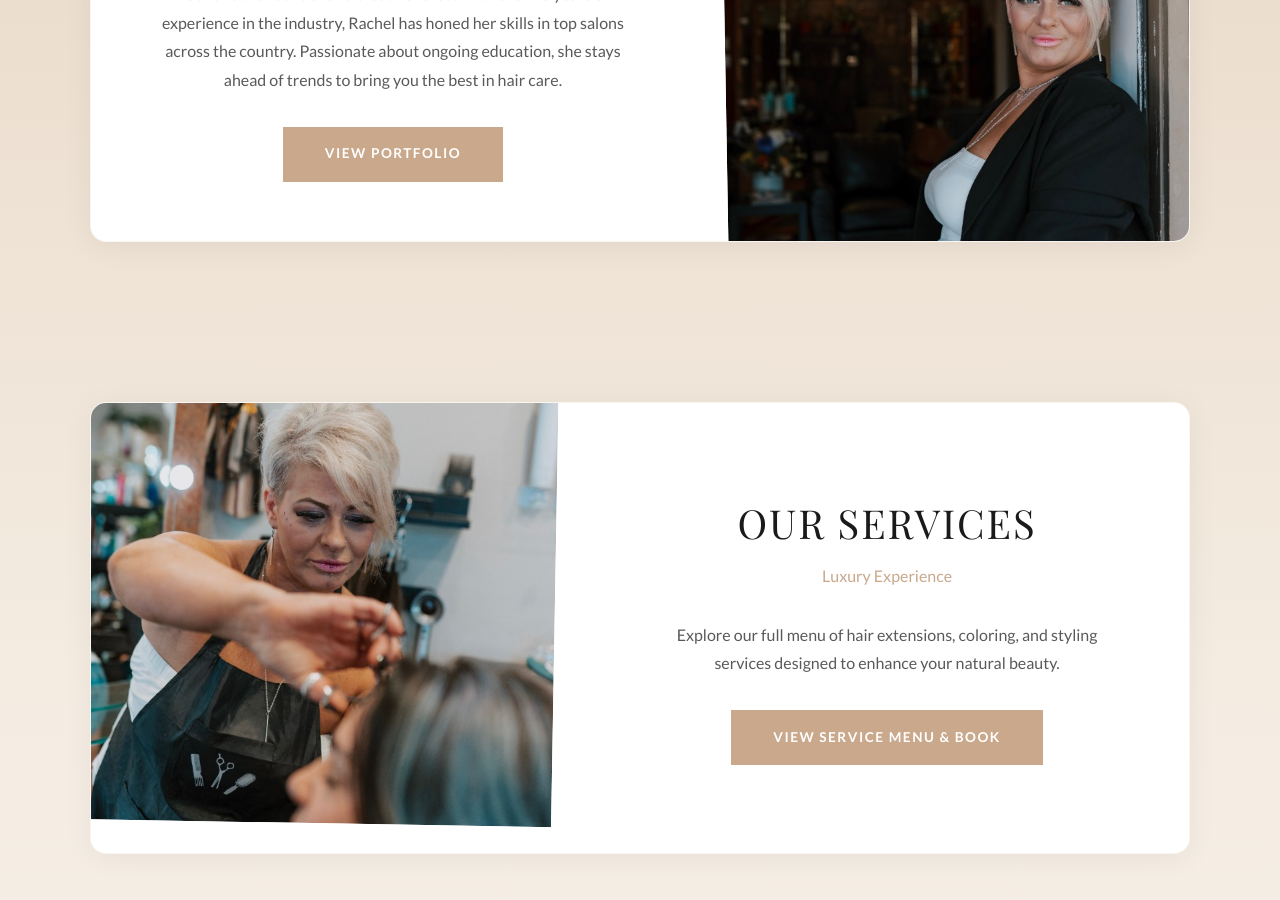
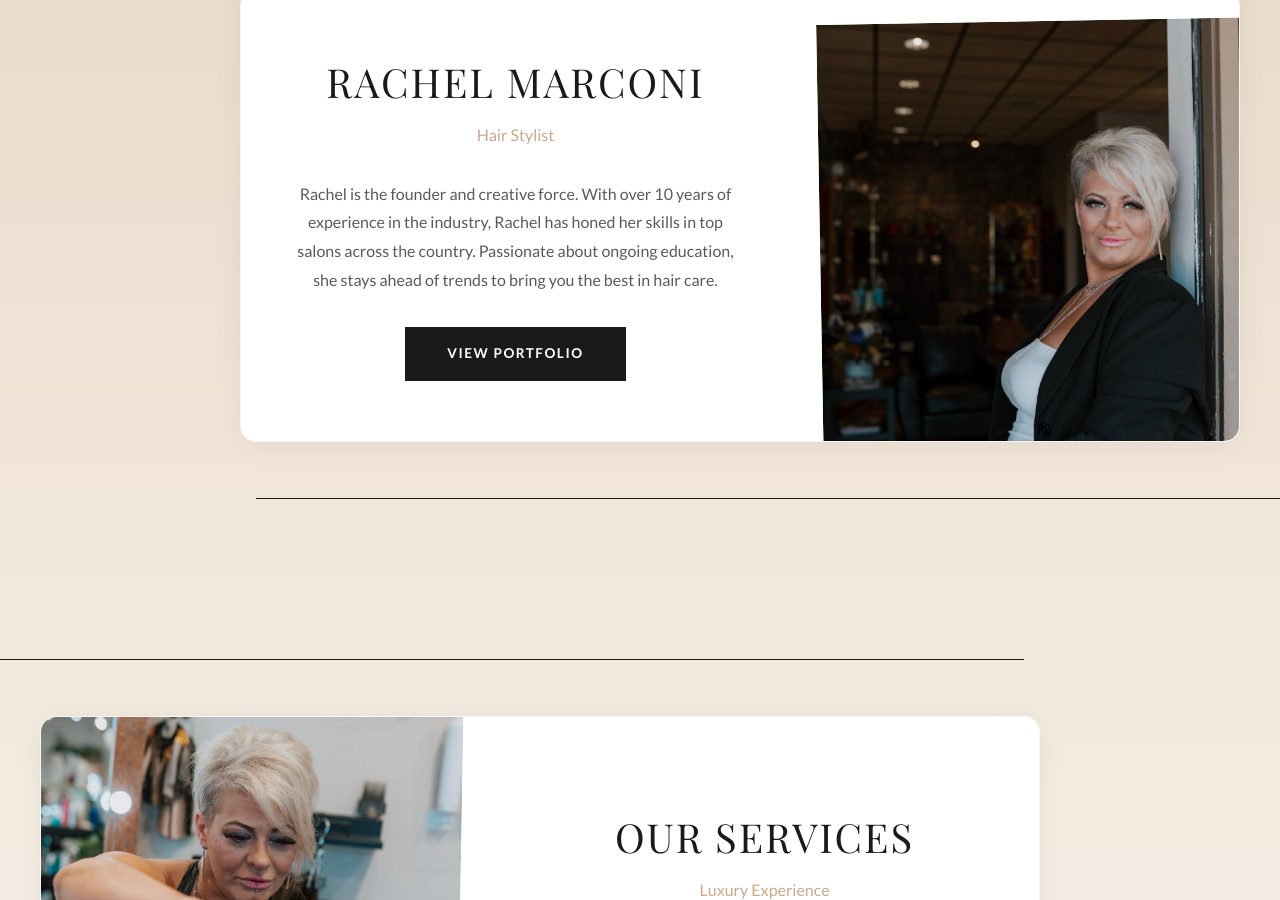
Before and after one commit to sashank5644/Rachel-Website, a Next.js app: page / in a window 1280 px wide. Shown: the part 1900-2800 px from the top of the page. Built offline with nearby package versions, Linux system fonts and the light colour scheme; a web font is replaced by a local one.

Commit message:
updated website

```diff
--- a/app/globals.css
+++ b/app/globals.css
@@ -319,12 +319,63 @@ button {
   overflow: hidden;
   box-shadow: 0 4px 30px rgba(0, 0, 0, 0.06);
   border: 1px solid rgba(201, 168, 140, 0.12);
-  max-width: 1100px;
+  max-width: 1000px;
   margin: 0 auto;
+  transition: transform 0.4s ease;
 }
 
 .section-card-reverse {
   flex-direction: row-reverse;
+}
+
+/* Alternating card offsets */
+.section-card-align-left {
+  margin-left: 0;
+  margin-right: auto;
+  transform: translateX(-40px);
+}
+
+.section-card-align-right {
+  margin-left: auto;
+  margin-right: 0;
+  transform: translateX(40px);
+}
+
+/* Elegant horizontal line dividers */
+.section-with-lines {
+  position: relative;
+}
+
+.section-with-lines::before,
+.section-with-lines::after {
+  content: '';
+  display: block;
+  height: 1px;
+  background: #1a1a1a;
+}
+
+.section-with-lines::before {
+  margin-bottom: 3.5rem;
+}
+
+.section-with-lines::after {
+  margin-top: 3.5rem;
+}
+
+/* Left-aligned: line draws from left edge to right edge of card */
+.section-align-left::before,
+.section-align-left::after {
+  width: 80%;
+  margin-left: 0;
+  margin-right: auto;
+}
+
+/* Right-aligned: line draws from left edge of card to right edge */
+.section-align-right::before,
+.section-align-right::after {
+  width: 80%;
+  margin-left: auto;
+  margin-right: 0;
 }
 
 .section-card-image {
@@ -405,21 +456,21 @@ button {
 .section-card-cta {
   display: inline-block;
   padding: 0.9rem 2.5rem;
-  background: var(--accent);
+  background: #1a1a1a;
   color: #fff !important;
   text-transform: uppercase;
   letter-spacing: 1.5px;
   font-size: 0.85rem;
   font-weight: 700;
-  border: 2px solid var(--accent);
+  border: 2px solid #1a1a1a;
   transition: all 0.3s ease;
 }
 
 .section-card-cta:hover {
   background: transparent;
-  color: var(--accent) !important;
+  color: #1a1a1a !important;
   transform: translateY(-2px);
-  box-shadow: 0 4px 12px rgba(201, 168, 140, 0.3);
+  box-shadow: 0 4px 12px rgba(0, 0, 0, 0.15);
 }
 
 @media (max-width: 900px) {
@@ -430,6 +481,13 @@ button {
   .section-card {
     flex-direction: column !important;
     border-radius: 12px;
+    max-width: 100%;
+  }
+
+  .section-card-align-left,
+  .section-card-align-right {
+    margin-left: auto;
+    margin-right: auto;
   }
 
   .section-card-image {
@@ -443,6 +501,19 @@ button {
 
   .section-card-title {
     font-size: 2rem;
+  }
+
+  .section-with-lines::before,
+  .section-with-lines::after {
+    width: 40%;
+  }
+
+  .section-with-lines::before {
+    margin-bottom: 2rem;
+  }
+
+  .section-with-lines::after {
+    margin-top: 2rem;
   }
 
   h1 {
--- a/app/page.tsx
+++ b/app/page.tsx
@@ -23,11 +23,12 @@ export default function Home() {
         reverse={false}
         isArch={true}
         offset="up"
+        align="left"
       />
 
       <Section
-        title="The Boss"
-        subtitle="Rachel Stylist"
+        title="Rachel Marconi"
+        subtitle="Hair Stylist"
         content="Rachel is the founder and creative force. With over 10 years of experience in the industry, Rachel has honed her skills in top salons across the country. Passionate about ongoing education, she stays ahead of trends to bring you the best in hair care."
         imageSrc="/images/rachel-3.jpg"
         imageAlt="Rachel Portrait"
@@ -35,6 +36,7 @@ export default function Home() {
         ctaText="View Portfolio"
         ctaLink="#portfolio"
         offset="down"
+        align="right"
       />
 
       <Section
@@ -48,6 +50,7 @@ export default function Home() {
         ctaText="View Service Menu & Book"
         ctaLink="https://www.hairartistrybyrachelsalem.com"
         offset="up"
+        align="left"
       />
 
       <Gallery />
--- a/components/Section.tsx
+++ b/components/Section.tsx
@@ -12,6 +12,7 @@ interface SectionProps {
     ctaLink?: string;
     isArch?: boolean;
     offset?: 'up' | 'down';
+    align?: 'left' | 'right';
 }
 
 export default function Section({
@@ -25,12 +26,16 @@ export default function Section({
     ctaLink,
     isArch = false,
     offset,
+    align,
     id,
 }: SectionProps & { id?: string }) {
+    const alignClass = align ? `section-card-align-${align}` : '';
+    const sectionAlignClass = align ? `section-align-${align}` : '';
+
     return (
-        <section id={id} className="section">
+        <section id={id} className={`section section-with-lines ${sectionAlignClass}`}>
             <div className="container">
-                <div className={`section-card ${reverse ? 'section-card-reverse' : ''}`}>
+                <div className={`section-card ${reverse ? 'section-card-reverse' : ''} ${alignClass}`}>
                     {/* Image Side */}
                     <div className={`section-card-image ${isArch ? 'arch-image' : ''} ${offset ? `image-offset-${offset}` : ''}`}>
                         <Image
```
